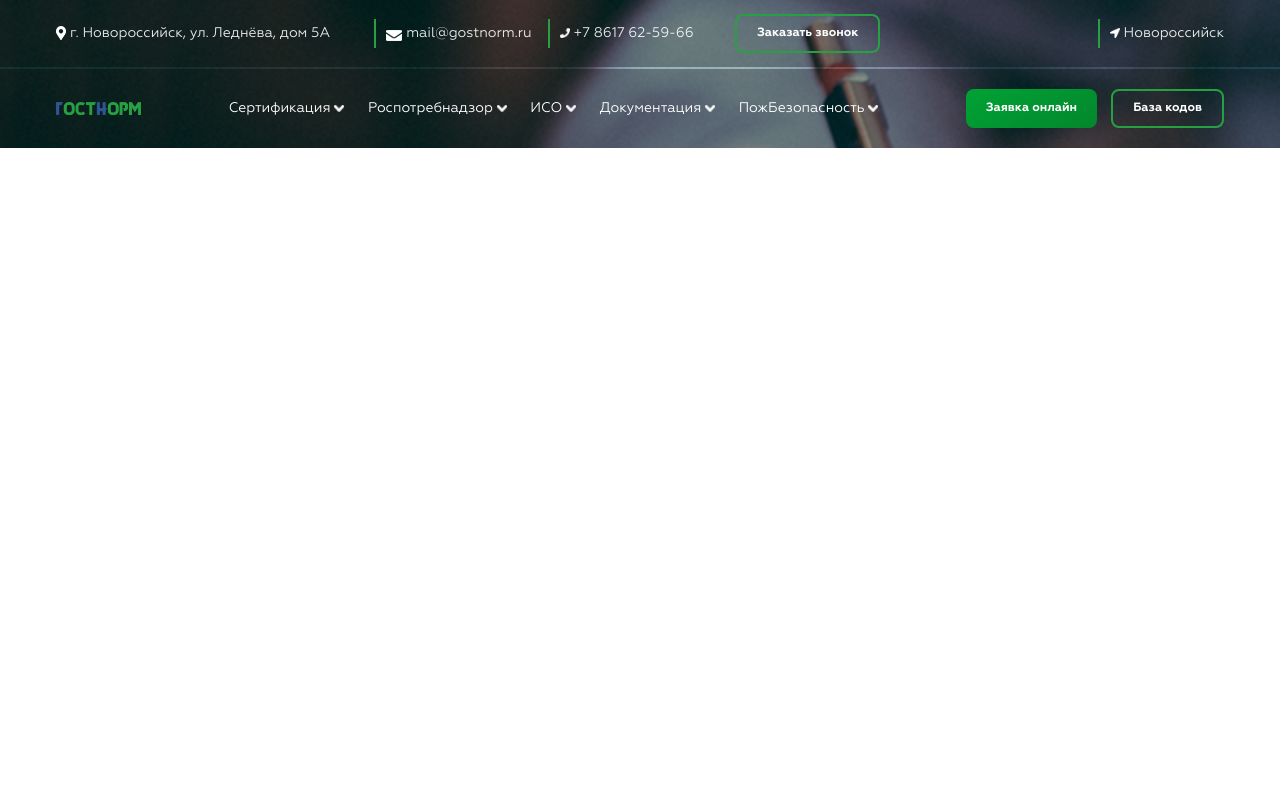
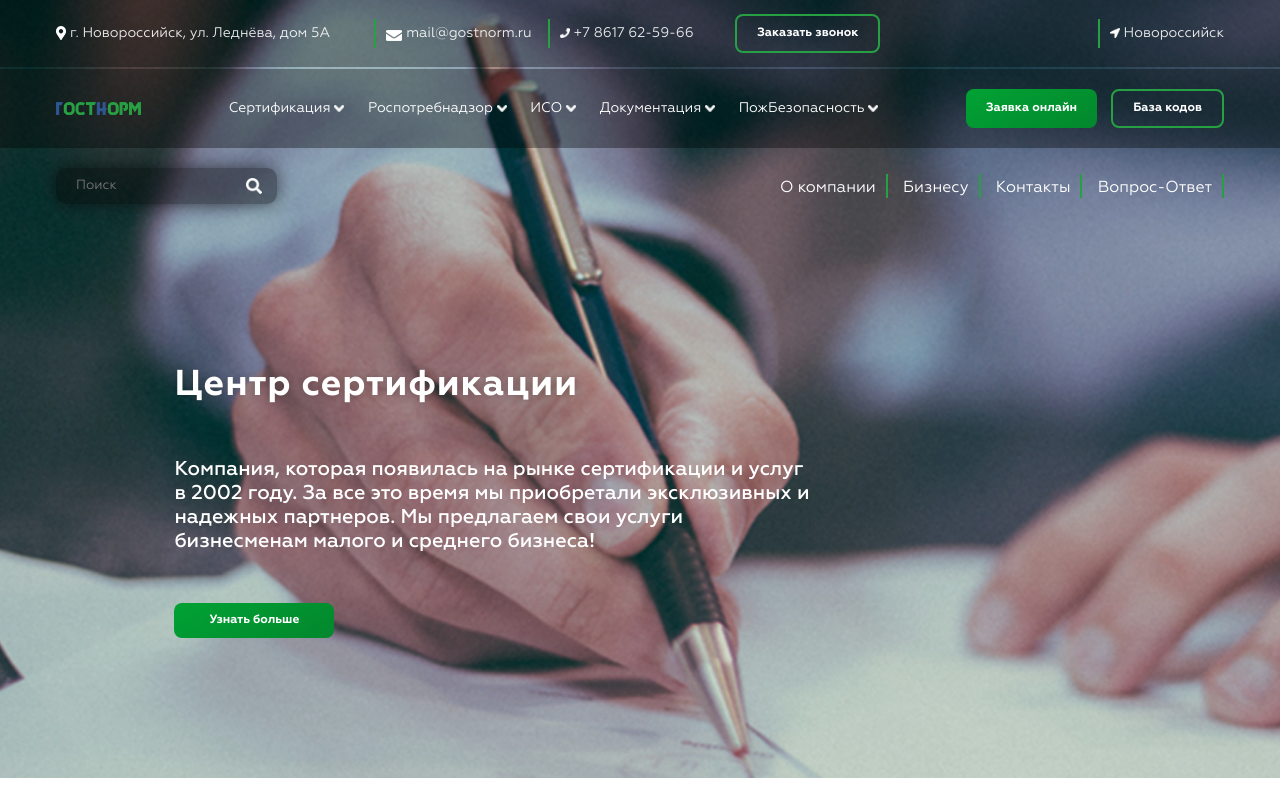
Before and after one commit to KIrilldeveloper48/KIrilldeveloper48-.github.io, a plain HTML site: page gostnorm/main.html in a window 1280 px wide. Drawn offline with Linux system fonts and the light colour scheme.

Commit message:
Свёрстан первый экран

```diff
--- a/gostnorm/main.html
+++ b/gostnorm/main.html
@@ -12,7 +12,7 @@
     <title>ГостНорм</title>
   </head>
   <body>
-    <header class="header grid" style="background: url(img/bg-1.jpg);">
+    <header class="header grid bg-1">
       <div class="top-nav container grid dark-section overlay">
         <div class="top-nav_location">
           <img class="top-nav_icons" src="img/icon/map_marker.png" alt="" />
@@ -114,6 +114,7 @@
                 <li><a href="#">Метрологическая поверка</a></li>
               </ul>
             </div>
+            <!--sub-menu-->
           </li>
           <!--nav-menu_item-1-->
 
@@ -203,6 +204,38 @@
       </div>
     </header>
 
+    <section class="container dark-section grid first-screen bg-1">
+      <div class="first-screen_top container grid">
+        <form class="first-screen_top_search">
+          <input type="search" placeholder="Поиск" />
+          <img
+            src="img/icon/search.png"
+            alt=""
+            class="first-screen_top_search-icon"
+          />
+        </form>
+        <!--first-screen_search-->
+        <ul class="first-screen_top_nav">
+          <li><a href="#">О компании</a></li>
+          <li><a href="#">Бизнесу</a></li>
+          <li><a href="#">Контакты</a></li>
+          <li><a href="#">Вопрос-Ответ</a></li>
+        </ul>
+        <!--first-screen_nav-->
+      </div>
+      <div class="first-screen_slider dark-section grid container bg-1">
+        <h1>Центр сертификации</h1>
+        <p class="slider-txt">
+          Компания, которая появилась на рынке сертификации и услуг в 2002 году.
+          За все это время мы приобретали эксклюзивных и надежных партнеров. Мы
+          предлагаем свои услуги бизнесменам малого и среднего бизнеса!
+        </p>
+        <button class="button-fill slider-btn">Узнать больше</button>
+      </div>
+      <!--first-screen_slider-->
+    </section>
+    <!--first-screen-->
+
     <!--Кнопка Вверх-->
     <div onclick="return up()" id="back-top" hidden>
       <div></div>
--- a/gostnorm/sass/main.sass
+++ b/gostnorm/sass/main.sass
@@ -123,6 +123,12 @@ input
 .overlay
 	background: rgba(#000,.35)
 
+.bg-1
+	background: url(../img/bg-1.jpg) center
+	background-size: cover
+	background-attachment: fixed
+	background-repeat: no-repeat
+
 //Кнопка вверх
 #back-top
 	font-size: 20px
@@ -174,8 +180,6 @@ input
 .header
 	grid-template-rows: repeat(2, max-content)
 	grid-row-gap: .1rem
-	background-size: cover
-	background-attachment: fixed
 	font-family: $font-1
 	.top-nav
 		grid-row: 1/2
@@ -309,7 +313,6 @@ input
 					&-item-2
 						grid-column: 1/2
 						grid-row: 2/3
-
 					&-item-3
 						grid-column: 2/3
 						grid-row: 1/3
@@ -331,4 +334,74 @@ input
 			&-outline
 				grid-column: 2/3
 
+//Первый экран
+.first-screen
+	grid-template-rows: repeat(2, max-content)
+	font-family: $font-1
+	&_top
+		padding: 1rem 0
+		grid-row: 1/2
+		grid-column: 1 / -1
+		grid-template-rows: 1fr
+		&_search
+			grid-column: 2/4
+			position: relative
+			input
+				background: rgba(#000, .4)
+				box-shadow: 0 0 18px rgba(0, 0, 0, 0.55)
+				color: $light-color
+				width: 100%
+				border: none
+				font-family: $font-1
+				padding: 0.5rem 1rem
+				border-radius: 10px
+			&-icon
+				position: absolute
+				width: 0.8rem
+				top: 50%
+				right: 15px
+				transform: translateY(-50%)
+		&_nav
+			grid-column: 7 /12
+			justify-self: end
+			align-self: center
+			li
+				display: inline-block
+				padding-right: .5rem
+				padding-left: 0.5rem
+				border-right: 2px solid $hover
+			&:last-child
+				padding-right: 0
+				border-right: none
+			a
+				font-size: 0.8rem
+				font-weight: 400
+				&:hover
+					color: $hover
+	&_slider
+		grid-column: 3/10
+		grid-template-rows: repeat(3, max-content)
+		padding: 7rem 0
+		h1
+			font-size: 1.8rem
+			font-family: $font-1
+			font-weight: 700
+			text-shadow: 0 0 10px rgba(0, 0, 0, 0.26)
+			grid-row: 1/2
+			grid-column: 1/ -1
+			text-align: left
+			padding: 0
+		.slider-txt
+			grid-row: 2/3
+			grid-column: 1/ -1
+			font-size: 1rem
+			font-weight: 500
+			padding: 2.5rem 0
+			font-family: $font-1
+			max-width: 32rem
+		.slider-btn
+			grid-row: 3/4
+			grid-column: 1/ -1
+			width: 8rem
+
 @import "media"
```
Also changed, not shown: gostnorm/css/main.css.
